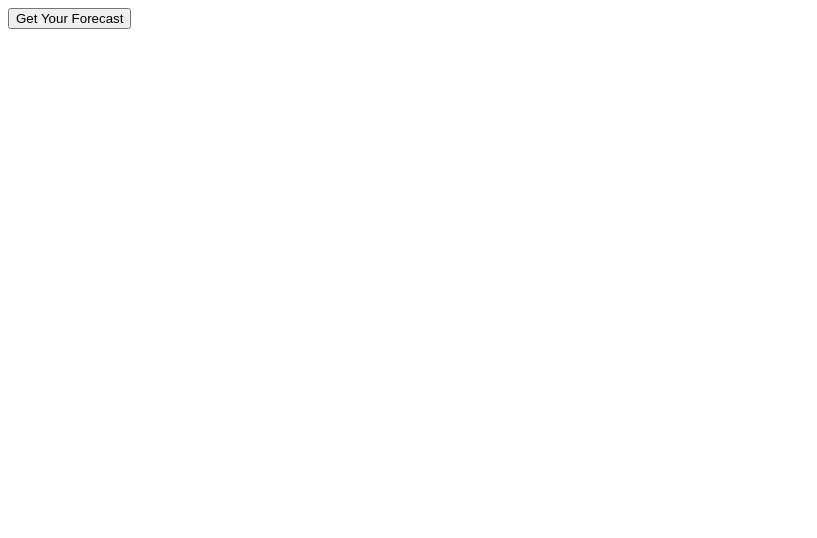
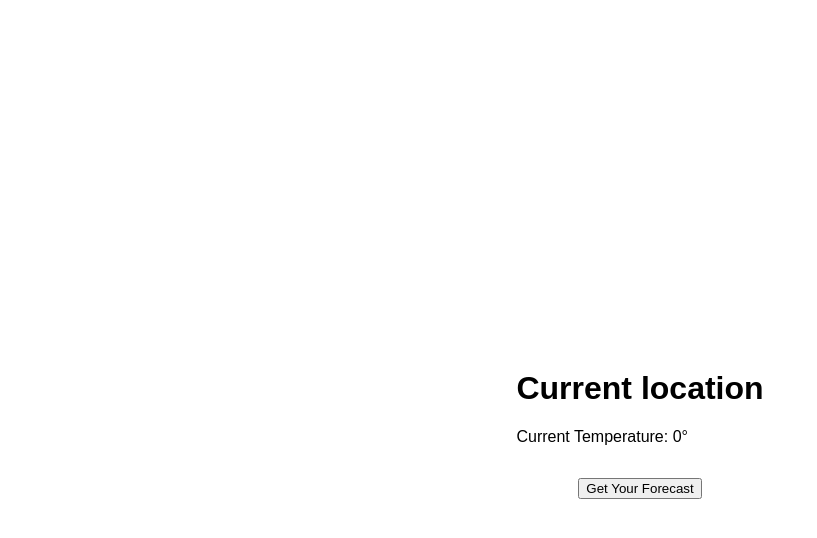
Before and after one commit to Siriuszx/WeatherApp, a website built with webpack: page src/index.html in a window 1280 px wide. Shown: the whole page, without its empty margins (0-817 px from the left). Built offline with nearby package versions, Linux system fonts and the light colour scheme.

Commit message:
Add simple app UI

```diff
--- a/src/index.html
+++ b/src/index.html
@@ -8,6 +8,12 @@
 </head>
 
 <body>
+    <div class="current-weather-container">
+        <h1 id="location-header">Current location</h1>
+        <div class="weatherdata-container">
+            <span class="weatherdata-item">Current Temperature: <span id="weatherdata-current-temp">0</span>°</span>
+        </div>
+    </div>
     <button id="open-modal" type="button">Get Your Forecast</button>
     <dialog id="forecast-modal">
         <form id="forecast-form" method="dialog">
--- a/src/style.css
+++ b/src/style.css
@@ -2,3 +2,15 @@
     box-sizing: border-box;
     font-family: Arial, Helvetica, sans-serif;
 }
+
+body {
+    height: 100vh;
+    display: flex;
+    flex-direction: column;
+    justify-content: center;
+    align-items: center;
+}
+
+.current-weather-container {
+    padding: 2rem;
+}
```
Also changed, not shown: dist/index.html, dist/main.js.
